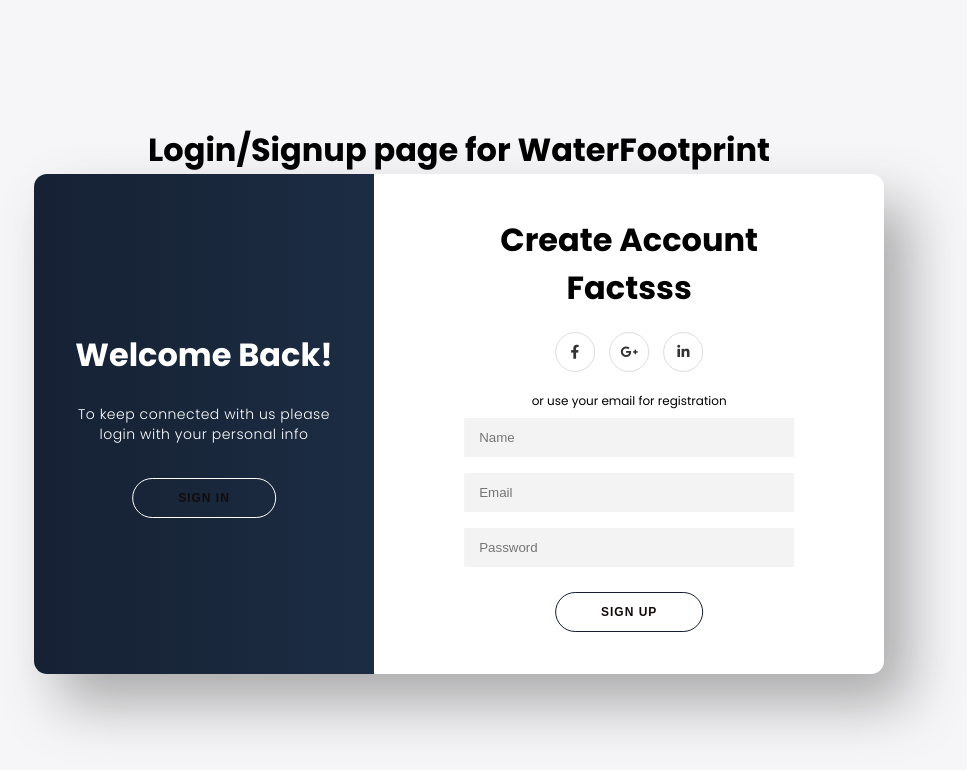
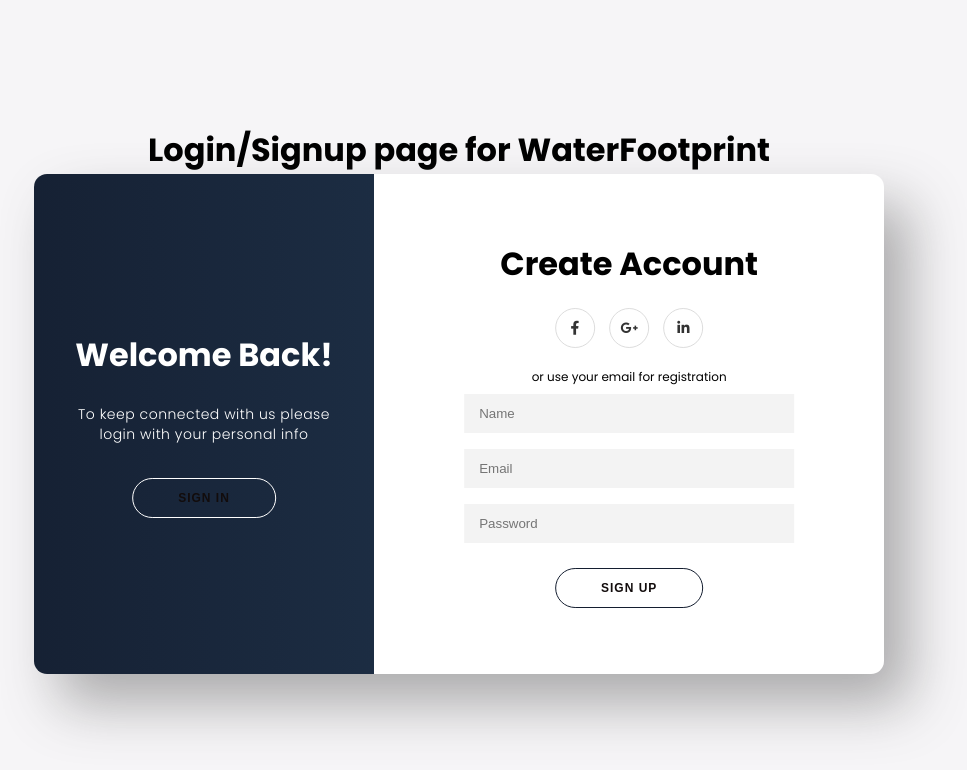
Before and after one commit to raghav161/loginpage, a plain HTML site: page index.html in a window 1280 px wide. Both pictures are taken after a click on the button 895 px from the left and 498 px from the top of the page. Shown: the whole page, without its empty margins (181-1148 px from the left). Drawn offline with Linux system fonts and the light colour scheme.

Commit message:
Update index.html

```diff
--- a/index.html
+++ b/index.html
@@ -15,7 +15,7 @@
     <div class="container" id="container">
         <div class="form-container sign-up-container">
             <form action="#">
-                <h1>Create Account Factsss</h1>
+                <h1>Create Account</h1>
                 <div class="social-container">
                     <a href="#" class="social"><i class="fab fa-facebook-f"></i></a>
                     <a href="#" class="social"><i class="fab fa-google-plus-g"></i></a>
@@ -66,7 +66,7 @@
                     <button>Sign In</button>
                 </div>
                 <div class="overlay-panel overlay-right">
-                    <h1>Hello, Friend!</h1>
+                    <h1>Hello</h1>
                     <p>Enter your personal details and start journey with us</p>
                     <button>Sign Up</button>
                 </div>
```
